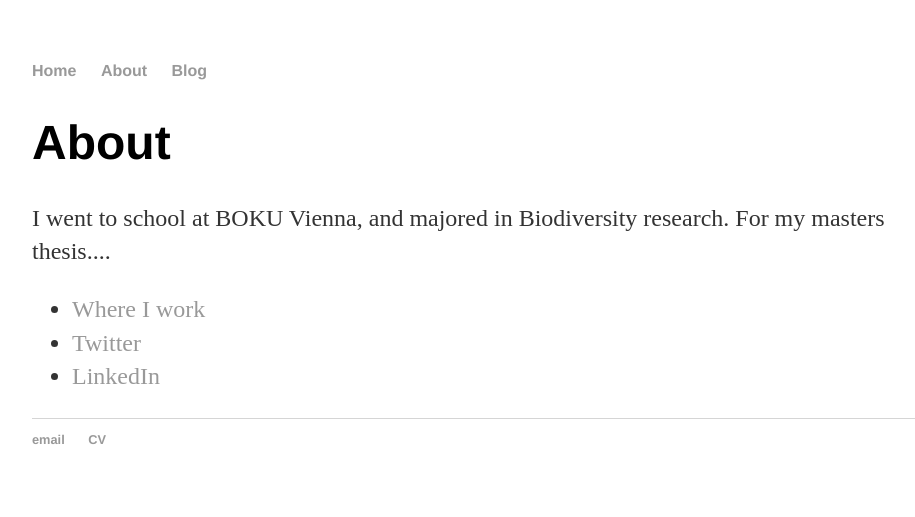
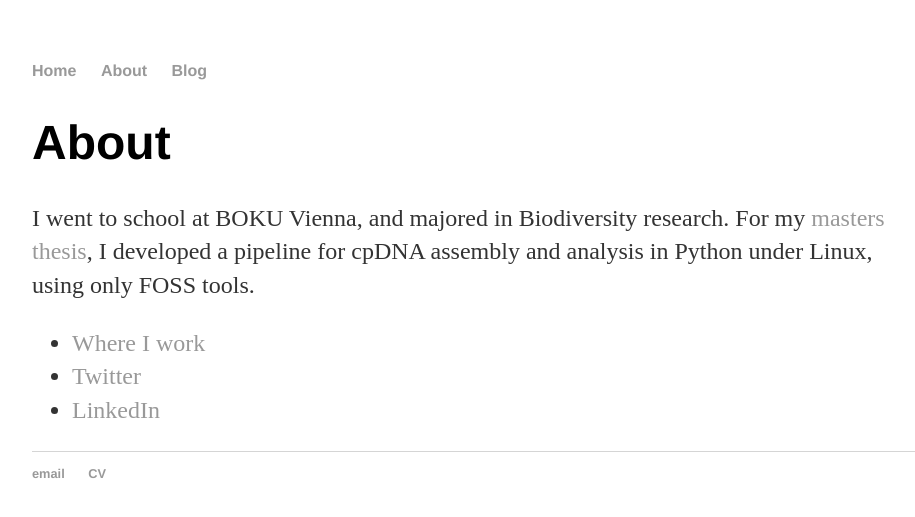
Before and after one commit to jazz7787/jazz7787.github.io, a Jekyll site: the page built from about/index.html, in a window 1280 px wide. Shown: the top 517 px of the page, without its empty margins (160-1075 px from the left). Built offline with Jekyll 4.4.1, drawn with Linux system fonts in a browser that asks for light colours.

Commit message:
Update index.html

```diff
--- a/about/index.html
+++ b/about/index.html
@@ -6,7 +6,8 @@ title: About Radu Chirovici
 
 		<div class="about">
 			<h1>About</h1>
-			<p>I went to school at BOKU Vienna, and majored in Biodiversity research. For my masters thesis....</p>
+			<p>I went to school at BOKU Vienna, and majored in Biodiversity research. For my <a href="https://boku.ac.at/dib/inf">masters thesis</a>, I developed a pipeline
+			for cpDNA assembly and analysis in Python under Linux, using only FOSS tools.</p>
 
 			<ul class="contacts">
 				<li><a href="https://www.s-itsolutions.at/de/home">Where I work</a></li>
```
